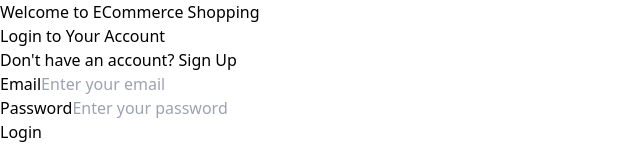
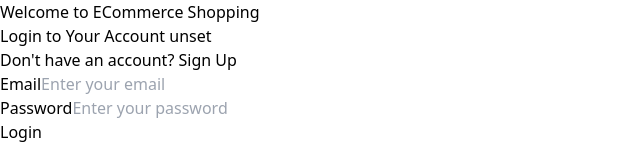
Before and after one commit to rahulsinghpharthyal/E-Commerce, a React (Vite) app: page /auth/login in a window 1280 px wide. Shown: the top 160 px of the page, without its empty margins (0-640 px from the left). Built offline with nearby package versions, Linux system fonts and the light colour scheme; no server answers.

Commit message:
cheacking for clientId

```diff
--- a/src/pages/auth/AuthLogin.jsx
+++ b/src/pages/auth/AuthLogin.jsx
@@ -69,7 +69,7 @@ const AuthLogin = () => {
       <div className="mx-auto w-full max-w-md h-[32rem] p-8 space-y-6 shadow-sm rounded-md">
         <div className="text-center">
           <h1 className="text-3xl font-extrabold text-gray-900">
-            Login to Your Account
+            Login to Your Account {clientId}
           </h1>
           <p className="mt-2 text-sm text-gray-600">
             Don't have an account?{" "}
```
